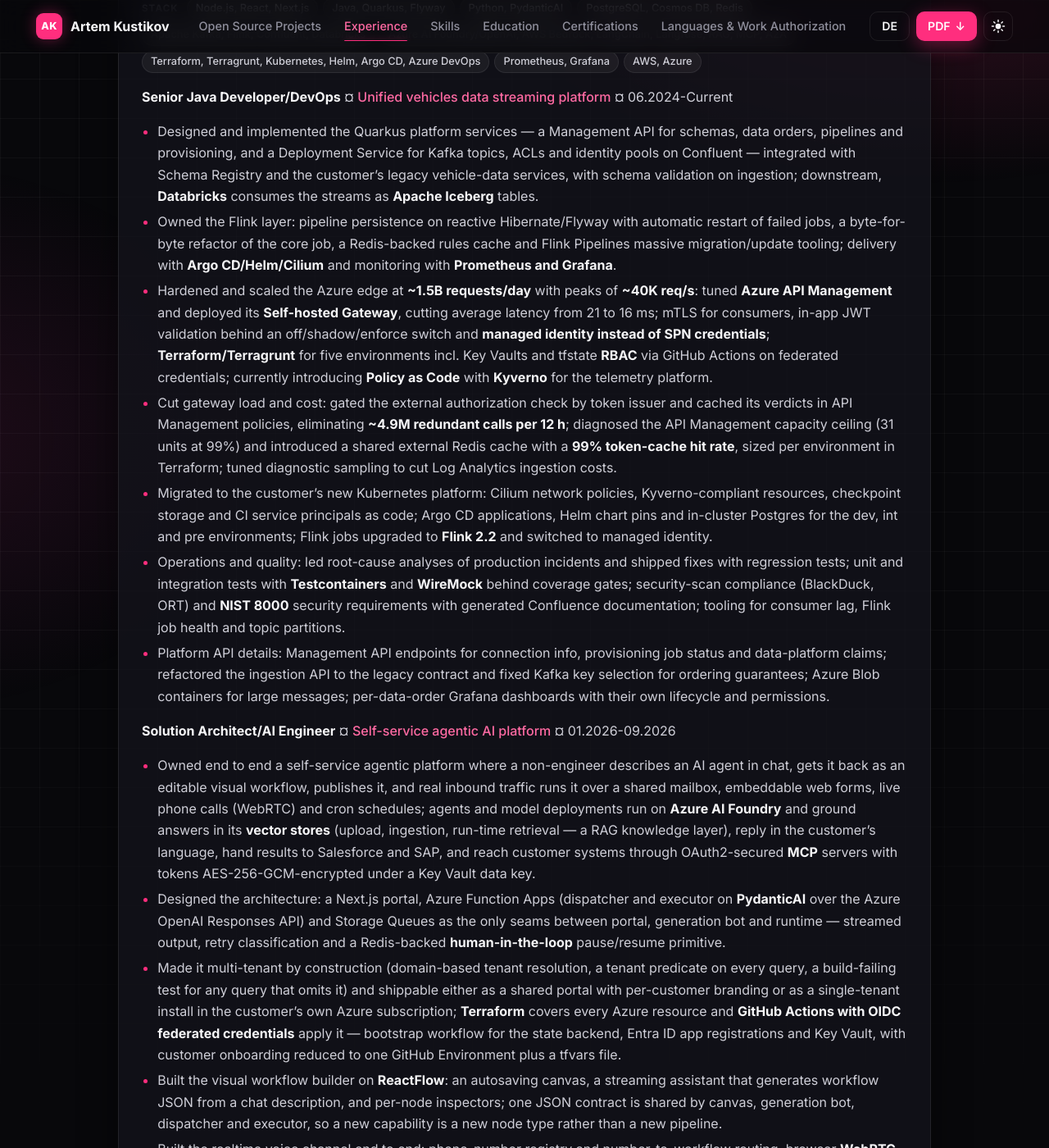
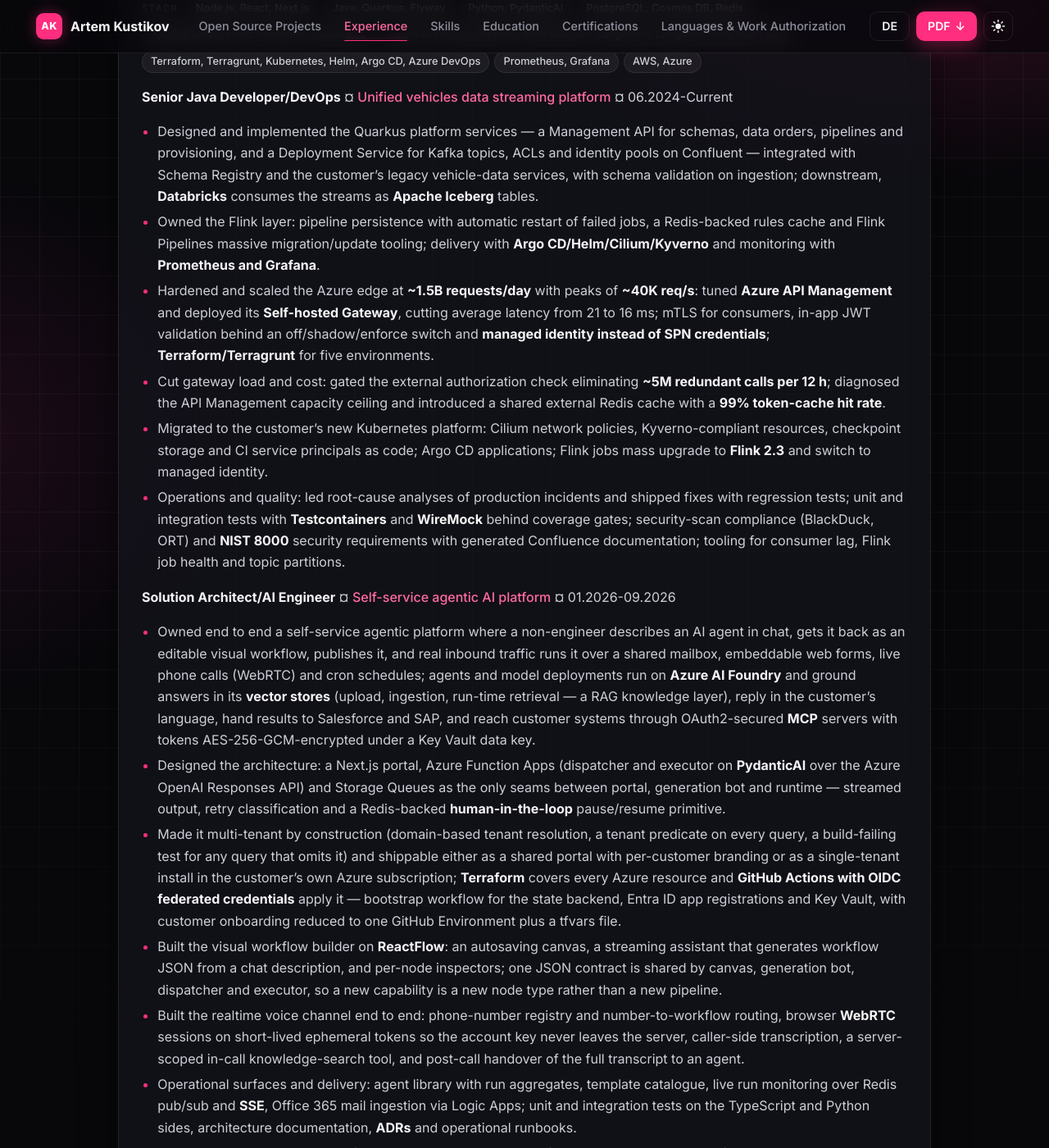
Before and after one commit to artiz/artiz.github.io, a Jekyll site: the page built from README.md, in a window 1280 px wide and 1400 px high, scrolled down 1598 px. Shown: the whole window at 82% size. Built offline with Jekyll 4.4.1, drawn with Linux system fonts in a browser that asks for light colours; our own code applies the rules of GitHub Pages for plain Markdown files; some of the changed text lies outside the part shown.

Commit message:
cv: trim vehicle data platform bullets, add concert platform details; sync DE and full experience
Co-Authored-By: Claude Sonnet 5.5 <noreply@anthropic.com>

```diff
--- a/README.md
+++ b/README.md
@@ -49,12 +49,11 @@ Principal consultant and hands-on software architect with 15+ years of experienc
 **Senior Java Developer/DevOps** ¤ *Unified vehicles data streaming platform* ¤ 06.2024-Current
 
 * Designed and implemented the Quarkus platform services — a Management API for schemas, data orders, pipelines and provisioning, and a Deployment Service for Kafka topics, ACLs and identity pools on Confluent — integrated with Schema Registry and the customer's legacy vehicle-data services, with schema validation on ingestion; downstream, **Databricks** consumes the streams as **Apache Iceberg** tables.
-* Owned the Flink layer: pipeline persistence on reactive Hibernate/Flyway with automatic restart of failed jobs, a byte-for-byte refactor of the core job, a Redis-backed rules cache and Flink Pipelines massive migration/update tooling; delivery with **Argo CD/Helm/Cilium** and monitoring with **Prometheus and Grafana**.
-* Hardened and scaled the Azure edge at **~1.5B requests/day** with peaks of **~40K req/s**: tuned **Azure API Management** and deployed its **Self-hosted Gateway**, cutting average latency from 21 to 16 ms; mTLS for consumers, in-app JWT validation behind an off/shadow/enforce switch and **managed identity instead of SPN credentials**; **Terraform/Terragrunt** for five environments incl. Key Vaults and tfstate **RBAC** via GitHub Actions on federated credentials; currently introducing **Policy as Code** with **Kyverno** for the telemetry platform.
-* Cut gateway load and cost: gated the external authorization check by token issuer and cached its verdicts in API Management policies, eliminating **~4.9M redundant calls per 12 h**; diagnosed the API Management capacity ceiling (31 units at 99%) and introduced a shared external Redis cache with a **99% token-cache hit rate**, sized per environment in Terraform; tuned diagnostic sampling to cut Log Analytics ingestion costs.
-* Migrated to the customer's new Kubernetes platform: Cilium network policies, Kyverno-compliant resources, checkpoint storage and CI service principals as code; Argo CD applications, Helm chart pins and in-cluster Postgres for the dev, int and pre environments; Flink jobs upgraded to **Flink 2.2** and switched to managed identity.
+* Owned the Flink layer: pipeline persistence with automatic restart of failed jobs, a Redis-backed rules cache and Flink Pipelines massive migration/update tooling; delivery with **Argo CD/Helm/Cilium/Kyverno** and monitoring with **Prometheus and Grafana**.
+* Hardened and scaled the Azure edge at **~1.5B requests/day** with peaks of **~40K req/s**: tuned **Azure API Management** and deployed its **Self-hosted Gateway**, cutting average latency from 21 to 16 ms; mTLS for consumers, in-app JWT validation behind an off/shadow/enforce switch and **managed identity instead of SPN credentials**; **Terraform/Terragrunt** for five environments.
+* Cut gateway load and cost: gated the external authorization check eliminating **~5M redundant calls per 12 h**; diagnosed the API Management capacity ceiling and introduced a shared external Redis cache with a **99% token-cache hit rate**.
+* Migrated to the customer's new Kubernetes platform: Cilium network policies, Kyverno-compliant resources, checkpoint storage and CI service principals as code; Argo CD applications; Flink jobs mass upgrade to **Flink 2.3** and switch to managed identity.
 * Operations and quality: led root-cause analyses of production incidents and shipped fixes with regression tests; unit and integration tests with **Testcontainers** and **WireMock** behind coverage gates; security-scan compliance (BlackDuck, ORT) and **NIST 8000** security requirements with generated Confluence documentation; tooling for consumer lag, Flink job health and topic partitions.
-* Platform API details: Management API endpoints for connection info, provisioning job status and data-platform claims; refactored the ingestion API to the legacy contract and fixed Kafka key selection for ordering guarantees; Azure Blob containers for large messages; per-data-order Grafana dashboards with their own lifecycle and permissions.
 
 **Solution Architect/AI Engineer** ¤ *Self-service agentic AI platform* ¤ 01.2026-09.2026
 
```
Also changed, not shown: other parts of README.md (+1 -0 lines), FullExperience.md (+9 -3 lines), GermanVersion.md (+5 -5 lines), 2 other files.
